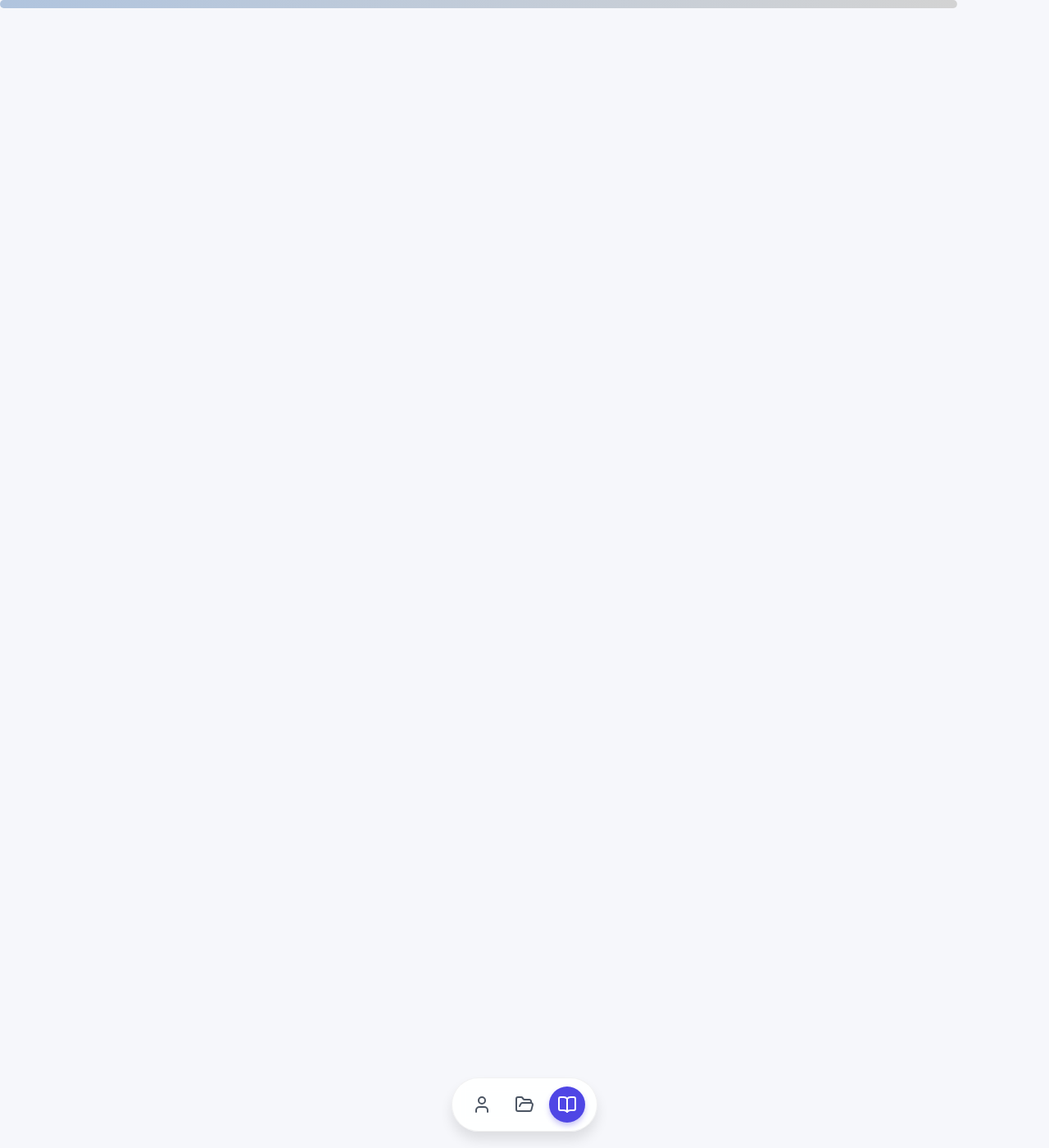
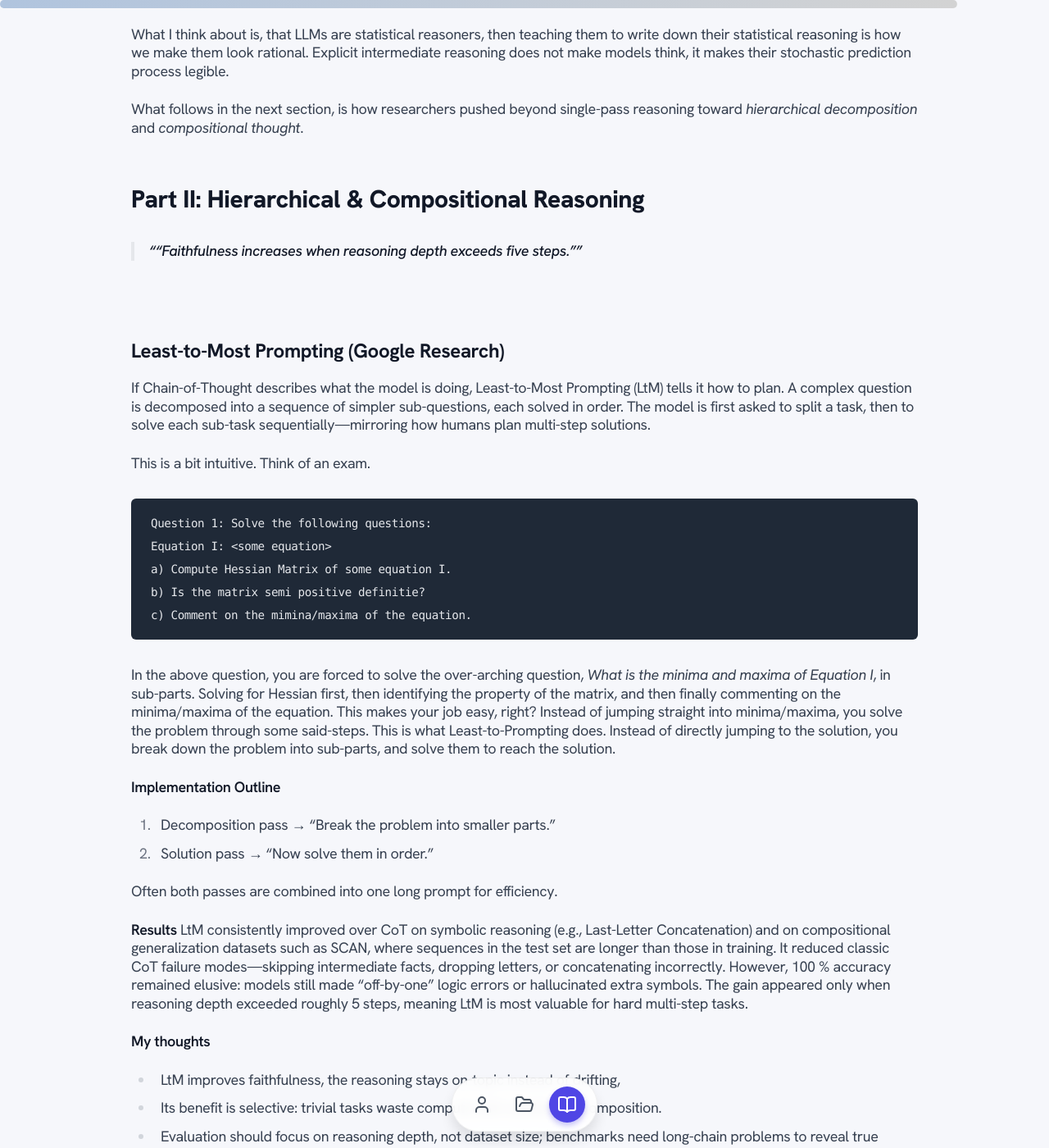
Before and after one commit to omertafveez-2001/omertafveez-2001.github.io, a Jekyll site: the page built from blogs/reasoning-primer/reasoning-primer.md, in a window 1280 px wide and 1400 px high, scrolled down 6625 px. Shown: the whole window at 82% size. Built offline with Jekyll 4.4.1, drawn with Linux system fonts in a browser that asks for light colours; nearby versions of some CDN libraries; some of the changed text lies outside the part shown.

Commit message:
reasoning

````diff
--- a/blogs/reasoning-primer/reasoning-primer.md
+++ b/blogs/reasoning-primer/reasoning-primer.md
@@ -48,12 +48,9 @@ The discovery of in-context learning (ICL) revealed that sufficiently large mode
 Smaller models can mimic patterns but fail to generalize relational structure across tasks. This observation seeded a core hypothesis repeated throughout reasoning research:
 > Reasoning abilities emerge when model scale × data diversity × prompt structure exceed a critical threshold. <br><br>
 
-Because LLMs are, by nature, static pattern engines, researchers sought to force structure into their thought process: to make the model externalize intermediate reasoning, reuse prior logic, and self-correct when diverging.<br><br>
+Because LLMs are, by nature, static pattern engines, researchers sought to force structure into their thought process: to make the model externalize intermediate reasoning, reuse prior logic, and self-correct when diverging. This led to a family of methods that can be organized thematically. In the sections that follow, we will track this evolution thematically—from explicit reasoning traces to self-aware deliberation frameworks—analyzing not only what worked but why each innovation succeeded or failed, and what it reveals about the illusion (or emergence) of machine thought.
 
-This led to a family of methods that can be organized thematically<br>
-In the sections that follow, we will track this evolution thematically—from explicit reasoning traces to self-aware deliberation frameworks—analyzing not only what worked but why each innovation succeeded or failed, and what it reveals about the illusion (or emergence) of machine thought.
-
-## **Explicit Intermediate Reasoning**
+## **Part I: Explicit Intermediate Reasoning**
 > Reasoning abilities are not emergent accidents; they are trained statistical habits of expressing thought.
 
 ### Show your work: Scratchpads (2021, Google Research - Brain Team)
@@ -98,7 +95,7 @@ Q: If there are 3 cars and each has 4 wheels, how many wheels?
 A: Each car has 4 wheels -> 3x4 = 12 -> 12.
 ```
 This seemingly simple pattern doubles performance on multi-step benchmarks. This taught models to narrate their reasoning. Large Models suddenly solved multi-step arithmetic and commonsense problems far better, while smaller ones produced nonsense chains that hurt accuracy. <br>
-Manual insepction revealed something deeper: some mathematically wrong chains still produced correct answers by conincidence. *This hinted that LLMs were not truly reasoning; they were sampling statistically plausible stories of reasoning* <br><br>
+Manual insepction revealed something deeper: some mathematically wrong chains still produced correct answers by conincidence. *This hinted that LLMs were not truly reasoning; they were sampling statistically plausible stories of reasoning* <br>
 
 Ablations clarified the mechanism:<br>
 - **Equation-only prompting** helped for single-step math but failed for semantic tasks.
@@ -123,13 +120,7 @@ Zero-Shot CoT eliminited them with the trigger phrase:
 > Let's think step by step.
 
 <br>
-The model first generates a reasoning trace $z$, then re-prompts with the trace to obtain the final answer. <br>
-This “double prompting” works astonishingly well for huge models like PaLM 540 B, but smaller ones barely benefit. <br>
-Temperature sampling sometimes rescues a poor reasoning path—an accidental discovery that stochastic decoding performs a kind of search over possible thoughts. <br>
-
-This can be interpreted as evidence that **reasoning = search** in text space.
-
-Temperature controls exploration breadth, letting the model stumble into valid logical sequences. Thus, even without curated exemplars, reasoning can be elicited linguistically if the model is large enough to internalize the pattern.
+The model first generates a reasoning trace $z$, then re-prompts with the trace to obtain the final answer. This “double prompting” works astonishingly well for huge models like PaLM 540 B, but smaller ones barely benefit. Temperature sampling sometimes rescues a poor reasoning path—an accidental discovery that stochastic decoding performs a kind of search over possible thoughts. This can be interpreted as evidence that **reasoning = search** in text space. Temperature controls exploration breadth, letting the model stumble into valid logical sequences. Thus, even without curated exemplars, reasoning can be elicited linguistically if the model is large enough to internalize the pattern.
 
 ### What explicit reasoning taught us
 From Scratchpads to Auto-CoT, a pattern emerges.
@@ -148,3 +139,47 @@ Once the “format of thought” becomes part of the training distribution, they
 What I think about is, that LLMs are statistical reasoners, then teaching them to write down their statistical reasoning is how we make them look rational. Explicit intermediate reasoning does not make models think, it makes their stochastic prediction process legible. <br>
 
 What follows in the next section, is how researchers pushed beyond single-pass reasoning toward *hierarchical decomposition* and *compositional thought*.
+
+## **Part II: Hierarchical & Compositional Reasoning**
+> “Faithfulness increases when reasoning depth exceeds five steps.”
+
+<br>
+
+### **Least-to-Most Prompting (Google Research)**
+If Chain-of-Thought describes what the model is doing, Least-to-Most Prompting (LtM) tells it how to plan. A complex question is decomposed into a sequence of simpler sub-questions, each solved in order. The model is first asked to split a task, then to solve each sub-task sequentially—mirroring how humans plan multi-step solutions. <br>
+
+This is a bit intuitive. Think of an exam.
+```vbnet
+Question 1: Solve the following questions:
+Equation I: <some equation>
+a) Compute Hessian Matrix of some equation I.
+b) Is the matrix semi positive definitie?
+c) Comment on the mimina/maxima of the equation.
+```
+In the above question, you are forced to solve the over-arching question, *What is the minima and maxima of Equation I*, in sub-parts. Solving for Hessian first, then identifying the property of the matrix, and then finally commenting on the minima/maxima of the equation. This makes your job easy, right? Instead of jumping straight into minima/maxima, you solve the problem through some said-steps. This is what Least-to-Prompting does. Instead of directly jumping to the solution, you break down the problem into sub-parts, and solve them to reach the solution. <br>
+
+**Implementation Outline**
+1. Decomposition pass → “Break the problem into smaller parts.”
+2. Solution pass → “Now solve them in order.”
+
+Often both passes are combined into one long prompt for efficiency. <br>
+
+**Results**
+LtM consistently improved over CoT on symbolic reasoning (e.g., Last-Letter Concatenation) and on compositional generalization datasets such as SCAN, where sequences in the test set are longer than those in training. It reduced classic CoT failure modes—skipping intermediate facts, dropping letters, or concatenating incorrectly. However, 100 % accuracy remained elusive: models still made “off-by-one” logic errors or hallucinated extra symbols. The gain appeared only when reasoning depth exceeded roughly 5 steps, meaning LtM is most valuable for hard multi-step tasks.
+
+**My thoughts**
+- LtM improves faithfulness, the reasoning stays on-topic instead of drifting,
+- Its benefit is selective: trivial tasks waste compute with needless decomposition.
+- Evaluation should focus on reasoning depth, not dataset size; benchmarks need long-chain problems to reveal true differences.
+- Structured decomposition enables stable multi-step reasoning.
+- Two-stage prompting acts like curriculum learning inside the model.
+- Effective only when the reasoning path is sufficiently long or entangled.
+
+### **Measuring the COmpositionality Gap (Meta AI Research)
+Just when you thought the reasoning sounds more like Human (contradictory to what I said above), this explains why even breaking down the problems does not always yield correct answers. How often do you solve all the parts correctly, but do not write the correct final answer? The chance of this happening is pretty low, unless you're very careless with calculator, or maybe your pencil broke? Or your cat ran over your keyboard? Well Large Language Models do often fail to combine their answers into the final answer. This mismatch defined the **compositionality gap**. <br>
+
+**Experiment**: Meta AI built *Compositionality Celebrities:* questions combining two unrelated facts eg:
+> Who won the Masters Tournament the year Justin Bieber was born? <br>
+Each requires two hops -- (Beiber -> birth year, year -> winner).
+
+Larger models answered both sub-questions easily but frequently failed the joint query. Single-hop factual recall scaled fast; multi-hop composition did not. Thus, model size helps memorization (System 1) more than relational reasoning (System 2).
--- a/style.css
+++ b/style.css
@@ -400,12 +400,12 @@ html {
 
 /* Blog reading width and tighter line spacing */
 .blog-prose {
-    max-width: 50ch;
+    max-width: 45ch;
 }
 .blog-prose,
 .blog-prose p,
 .blog-prose li {
-    line-height: 1;
+    line-height: 1.25;
 }
 
 .blog-card:hover {
````
